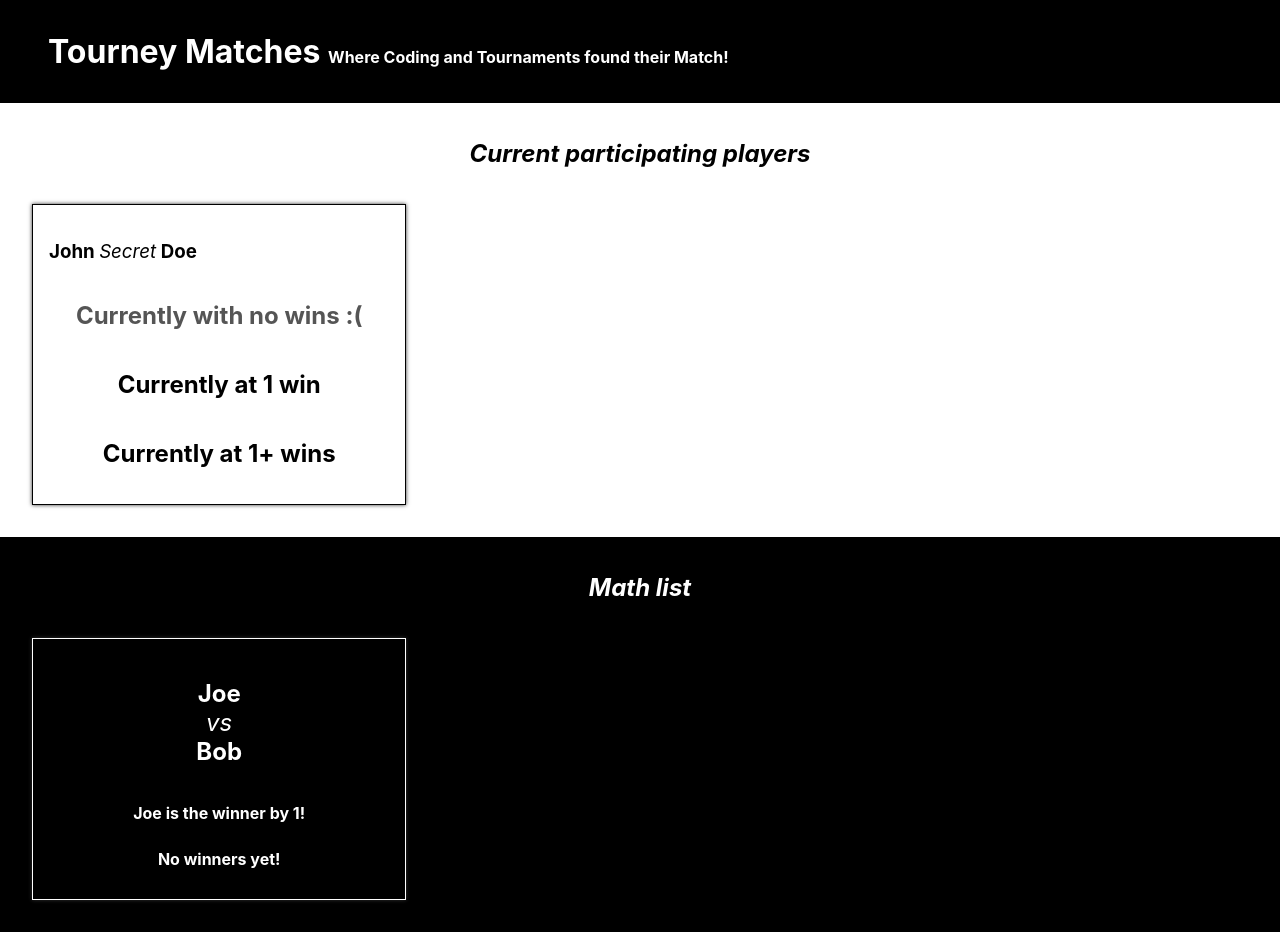
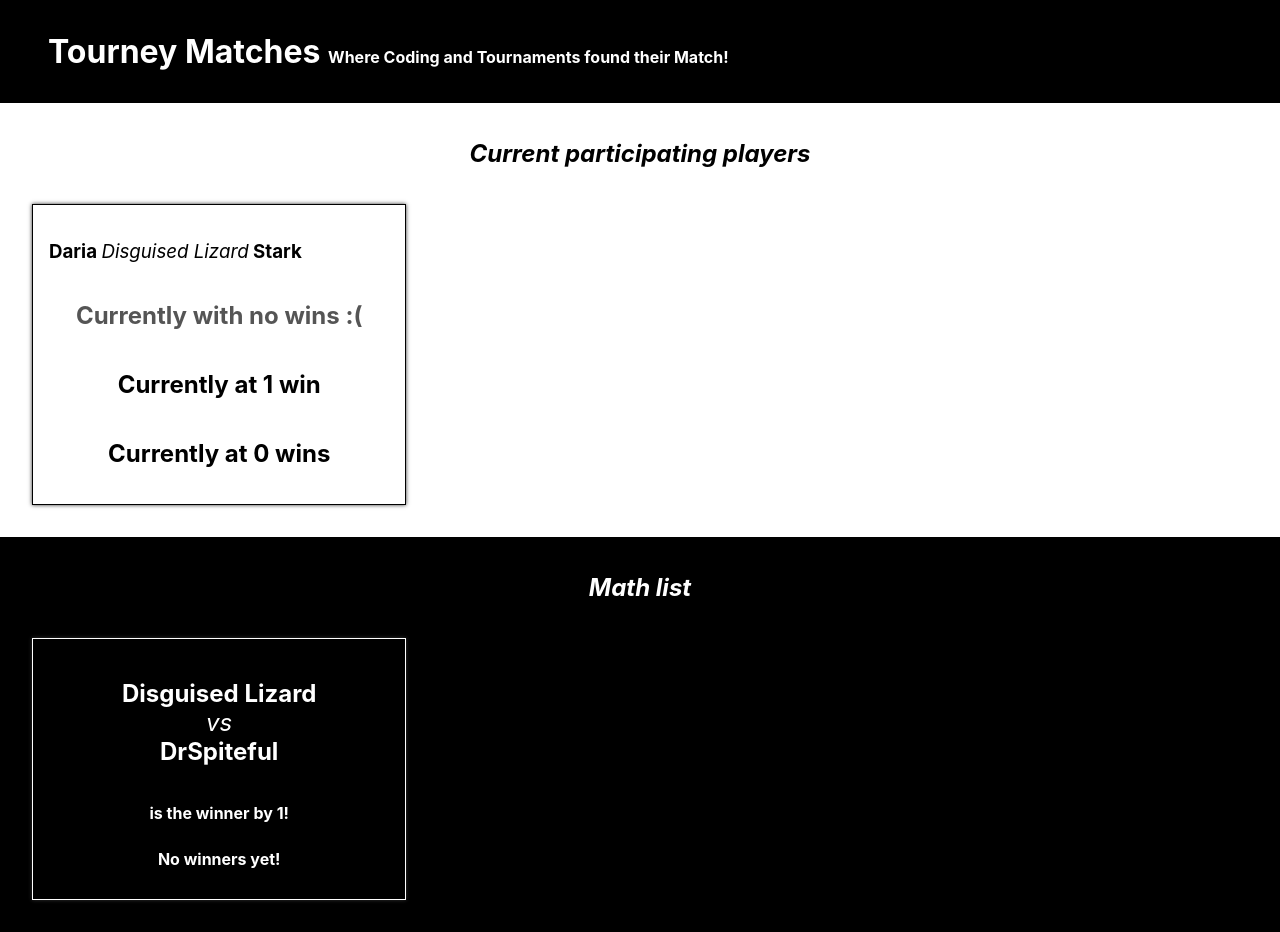
Before and after one commit to sthan3990/tourney-matches, a React (Create React App) app: page / in a window 1280 px wide. Built offline with nearby package versions, Linux system fonts and the light colour scheme.

Commit message:
Complete Passing Data Down with Props

```diff
--- a/src/components/Match.js
+++ b/src/components/Match.js
@@ -2,14 +2,14 @@
 
 import React from "react"; //optional
 
-function Match() {
+function Match(props) {
   return (
     <article className="Match">
       <h1>
-        Joe <span>vs</span> Bob
+        {props.players[0]} <span>vs</span> {props.players[1]}
       </h1>
       {/* To be shown when there is a winner */}
-      <h2>Joe is the winner by 1!</h2>
+      <h2>{props.winner} is the winner by {props.scoreDifference}!</h2>
       {/* To be shown when there is no winner */}
       <h2>No winners yet!</h2>
     </article>
--- a/src/components/MatchList.js
+++ b/src/components/MatchList.js
@@ -5,10 +5,17 @@
 import matchData from "../data/matchData";
 
 function MatchList(props) {
+
+  const oneMatch = matchData[0];
+
   return (
     <section className="PlayerList MatchList">
       <h1>Math list</h1>
-      <Match />
+      <Match
+      players={oneMatch.players}
+      winners={oneMatch.winner}
+      scoreDifference={oneMatch.scoreDifference}
+      />
     </section>
   );
 }
--- a/src/components/Player.js
+++ b/src/components/Player.js
@@ -1,17 +1,19 @@
 import React from "react"; //optional
+import playerData from "../data/playerData";
 
-function Player() {
+function Player(props) {
+
   return (
     <article className="Player">
       <h1>
-        John <span>Secret</span> Doe
+        {props.firstName} <span>{props.gamerTag}</span> {props.lastName}
       </h1>
       {/* To be shown when there is no wins */}
       <h2 className="zero">Currently with no wins :(</h2>
       {/* To be shown when there is 1 win */}
       <h2>Currently at 1 win</h2>
       {/* To be shown when there is more than one win */}
-      <h2>Currently at 1+ wins</h2>
+      <h2>Currently at {props.wins} wins</h2>
     </article>
   );
 }
--- a/src/components/PlayerList.js
+++ b/src/components/PlayerList.js
@@ -4,17 +4,23 @@
 import Player from "./Player";
 import playerData from '../data/playerData';
 import matchData from '../data/matchData';
-import {preparePlayerData, addWinsToPlayers} from '../helpers/playerHelper';
+import { preparePlayerData, addWinsToPlayers } from '../helpers/playerHelper';
 
 function PlayerList(props) {
 
   const playerDataArray = preparePlayerData(playerData);
   const parsedPlayerData = addWinsToPlayers(playerDataArray, matchData);
+  const onePlayer = parsedPlayerData[0];
 
   return (
     <section className="PlayerList">
       <h1>Current participating players</h1>
-      <Player />
+      <Player
+        gamerTag={onePlayer.gamerTag}
+        firstName={onePlayer.firstName}
+        lastName={onePlayer.lastName}
+        wins={onePlayer.wins}
+      />
     </section>
   );
 }
```
